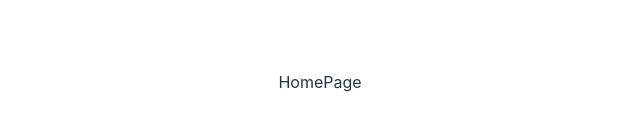
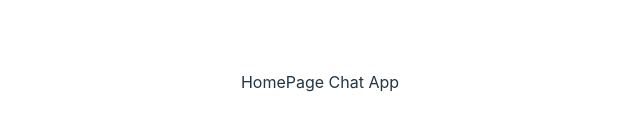
Before and after one commit to andiragil/NgobrolZone_FE, a React (Vite) app: page / in a window 1280 px wide. Shown: the part 318-448 px from the top of the page, without its empty margins (320-960 px from the left). Built offline with nearby package versions, Linux system fonts and the light colour scheme.

Commit message:
home feature

```diff
--- a/src/pages/HomePage.jsx
+++ b/src/pages/HomePage.jsx
@@ -1,7 +1,5 @@
-import React from 'react'
+import React from "react";
 
 export const HomePage = () => {
-    return (
-        <div>HomePage</div>
-    )
-}
+    return <div>HomePage Chat App</div>;
+};
```
Also changed, not shown: vercel.json (added).
